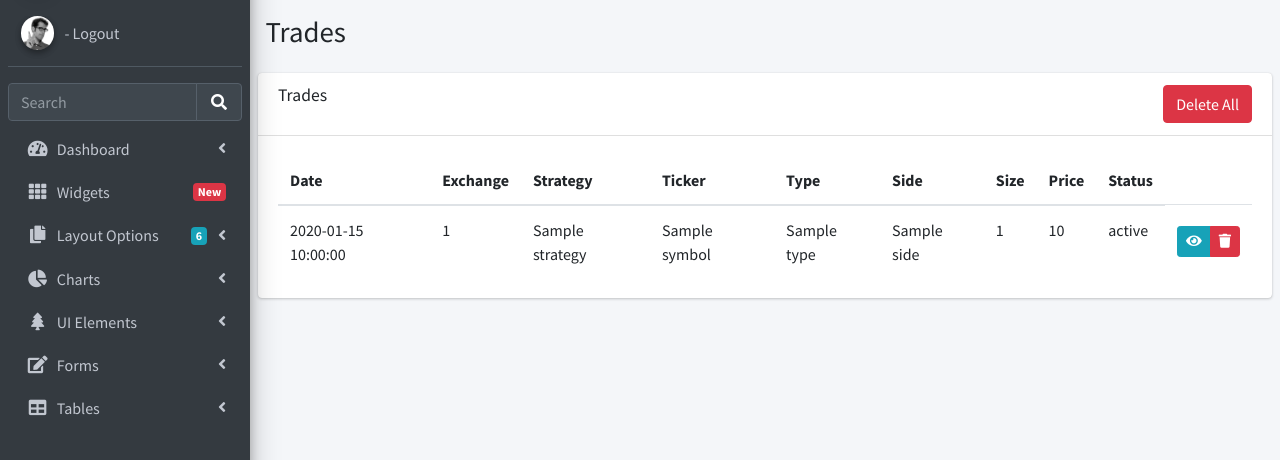
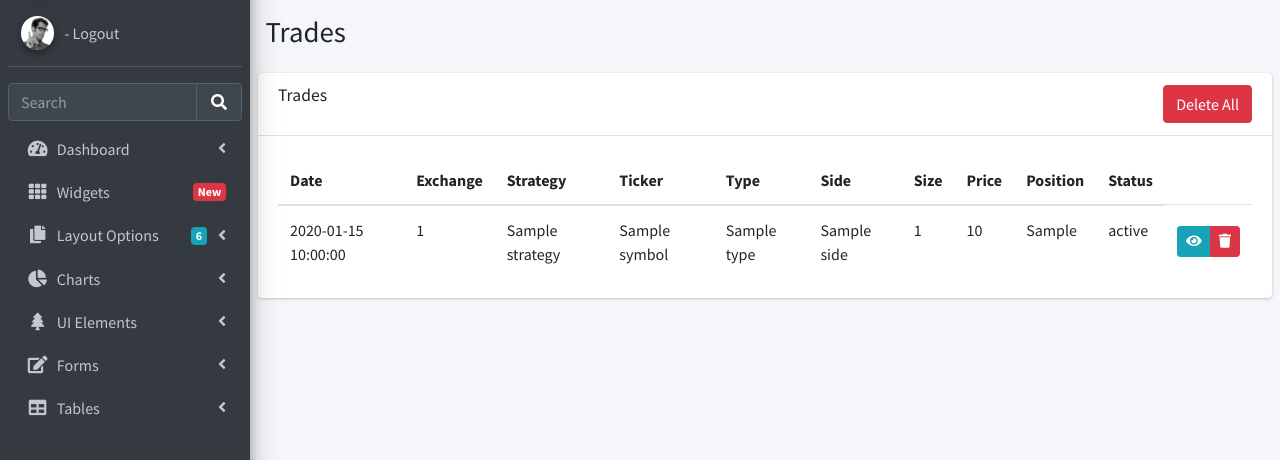
Before and after one commit to samkomo/nashipai, a Flask app: template apps/templates/trading/trades.html in a window 1280 px wide. Shown: the part 57-517 px from the top of the page. Run offline with Flask 2, Linux system fonts and the light colour scheme; the template is opened without the code that fills it: most values are stand-ins (such as "Sample title", 1, 10 or a date in 2020); style sheets or scripts are compiled from the project's sources; some libraries are stand-ins or nearby versions.

Commit message:
Show market position

```diff
--- a/apps/templates/trading/trades.html
+++ b/apps/templates/trading/trades.html
@@ -56,6 +56,7 @@
                 <th>Side</th>
                 <th>Size</th>
                 <th>Price</th>
+                <th>Position</th>
                 <th>Status</th>
               </tr>
             </thead>
@@ -86,6 +87,7 @@
                 <td>{{ trade.side }}</td>
                 <td>{{ trade.size }}</td>
                 <td>{{ trade.price }}</td>
+                <td>{{ trade.market_pos }}</td>
                 <td>{{ trade.status }}</td>
                 <td class="text-right py-0 align-middle">
                   <div class="btn-group btn-group-sm">
```
